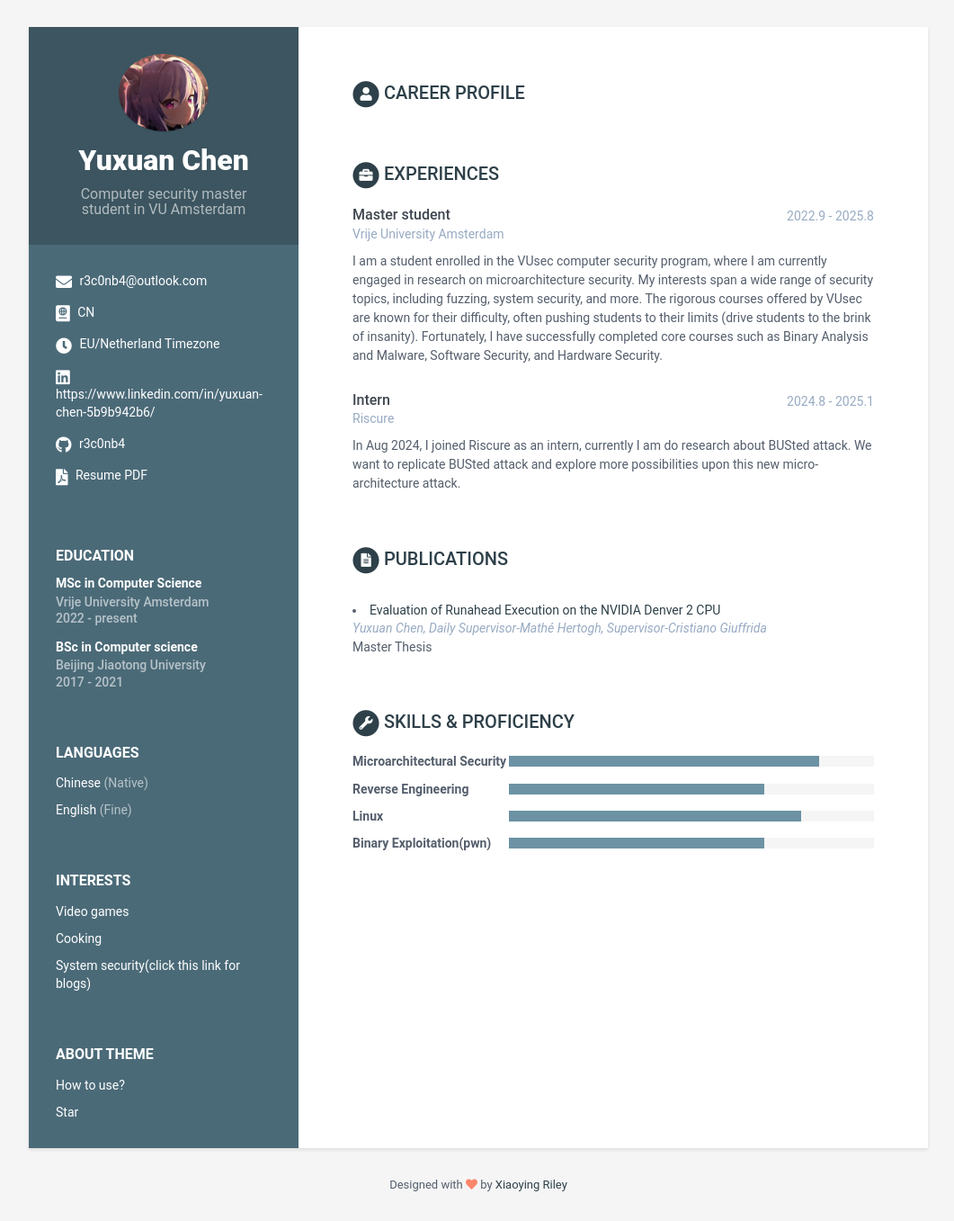
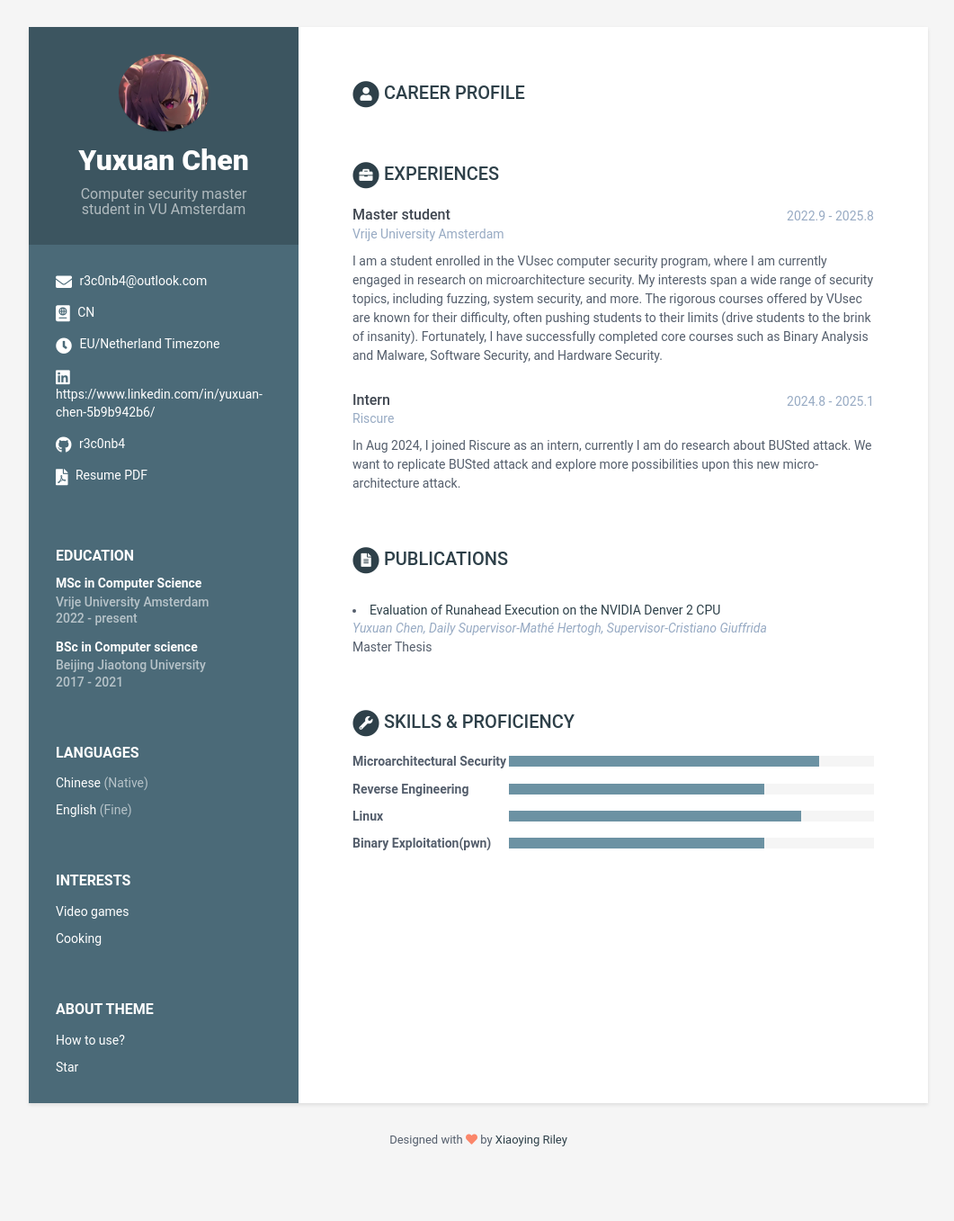
Before and after one commit to r3c0nb4/r3c0nb4.github.io, a Jekyll site: the page built from index.html, in a window 1280 px wide. Shown: the whole page at 90% size, without its empty margins (108-1169 px from the left). Built offline with Jekyll 4.4.1, drawn with Linux system fonts in a browser that asks for light colours; after the commit the page ends 1307 px from its top, so only the background shows below that.

```diff
--- a/_data/data.yml
+++ b/_data/data.yml
@@ -46,8 +46,6 @@
         - item: Cooking
           link:
 
-        - item: System security(click this link for blogs)
-          link: https://r3c0nb4.github.io/siteblog
 
 career-profile:
     title: Career Profile
```
